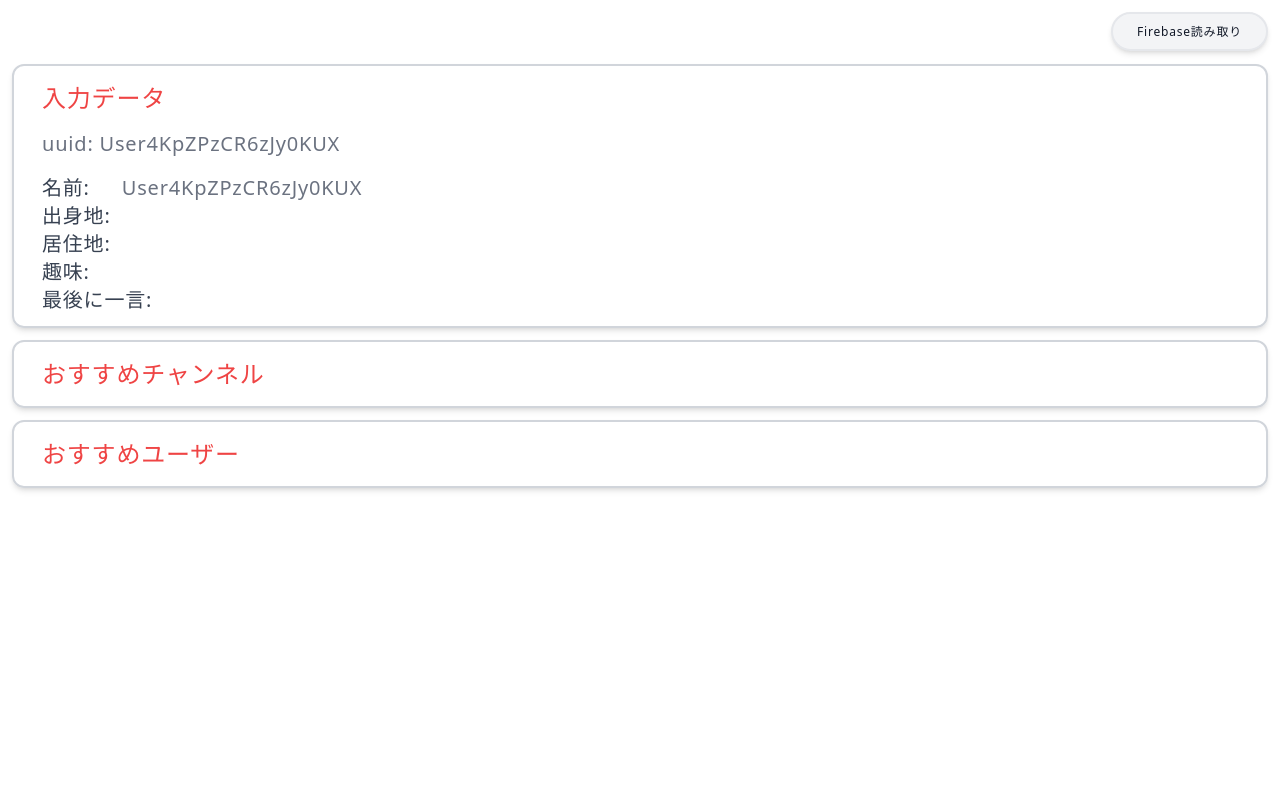
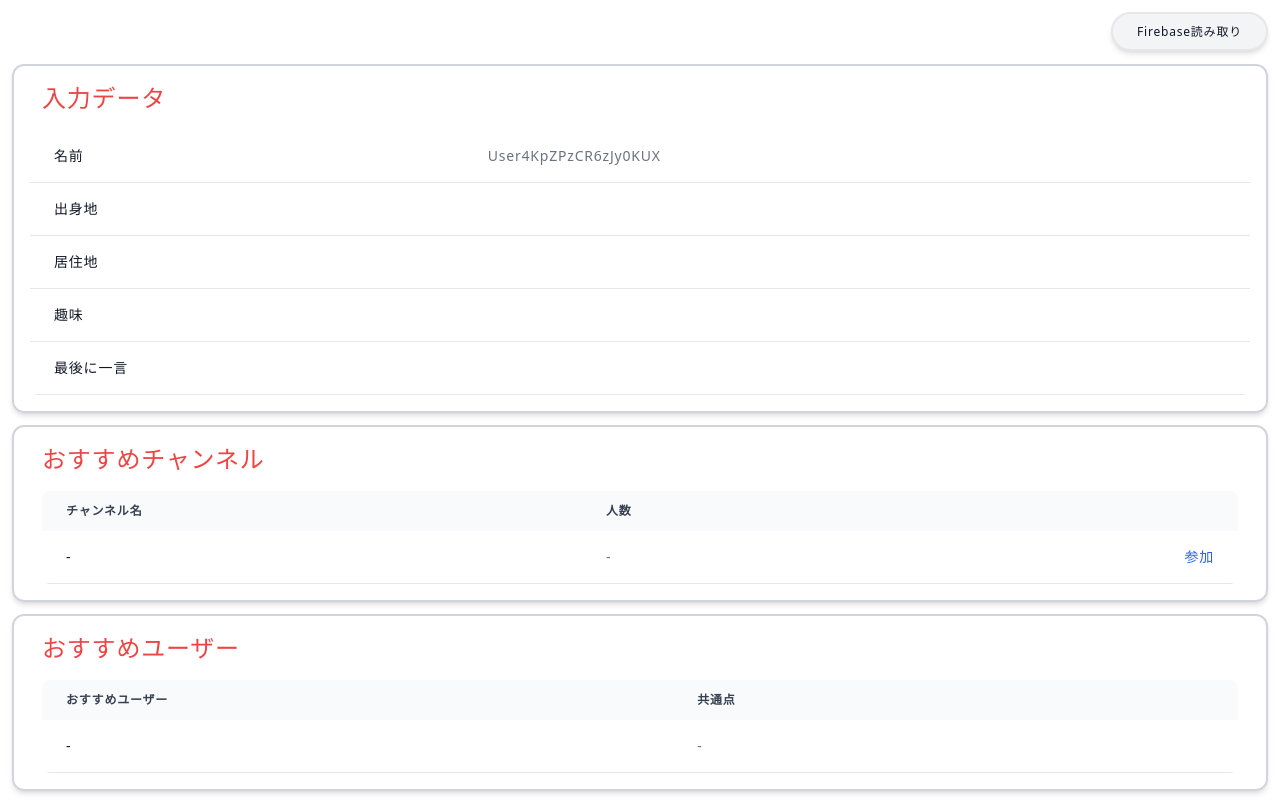
Before and after one commit to HackU-Team01/tsunagg, a Next.js app in the folder frontend/: page /recommend/Recommend in a window 1280 px wide. Built offline with nearby package versions, Linux system fonts and the light colour scheme; no server answers.

Commit message:
おすすめ表示UI変更

```diff
--- a/frontend/src/components/common/Header.tsx
+++ b/frontend/src/components/common/Header.tsx
@@ -13,7 +13,7 @@ const Header = (): JSX.Element => {
             <Link href="/">
               <a>
                 <h1 className="text-red-500">a</h1>
-                <h1 className="text-3xl font-bold text-gray-100 transition duration-150 ease-in-out hover:scale-110">
+                <h1 className="text-3xl font-bold text-gray-100 transition duration-150 ease-in-out">
                   tsunagg
                 </h1>
               </a>
@@ -96,7 +96,7 @@ const Header = (): JSX.Element => {
         <Link href="/">
           <a>
             <Image
-              className="absolute top-0 transition duration-150 ease-in-out hover:scale-110 "
+              className="absolute top-0 transition duration-150 ease-in-out"
               src="/icon.png"
               width={152}
               height={152}
--- a/frontend/src/pages/index.tsx
+++ b/frontend/src/pages/index.tsx
@@ -10,7 +10,7 @@ const Home: NextPage = () => {
   return (
     <Layout path="/" title="タイトル" noTitleTemplate={true} isTopPage={true}>
       <div className="w-screen h-screen bg-white font-family-karla">
-        <div className="grid grid-cols-6 gap-2 m-5">
+        <div className="grid grid-cols-6 gap-1 m-3">
           <div className="col-span-2 col-start-1 m-4 h-screen">
             <div className="m-1">
               <Recommend />
--- a/frontend/src/pages/recommend/Recommend.tsx
+++ b/frontend/src/pages/recommend/Recommend.tsx
@@ -7,11 +7,15 @@ let res_recommend = '';
 
 let Recommend_channel: Array = null;
 let Recommend_channel_len: Array = null;
+let Recommend_user: Array = null;
+let Recommend_user_atribute: Array = null;
 
 export default function Recommend() {
   const handleOnClick_check_firebase = async () => {
     Recommend_channel = [];
     Recommend_channel_len = [];
+    Recommend_user = [];
+    Recommend_user_atribute = [];
 
     (async () => {
       try {
@@ -45,12 +49,7 @@ export default function Recommend() {
         res_recommend = '';
 
         const querySnapshot = await db.collection('Attribute_user_sample').get();
-        //console.log('data size: ' + querySnapshot.size);
-        //console.log(querySnapshot.empty)
-        //console.log(querySnapshot.docs.map(postDoc => postDoc.id))
         querySnapshot.forEach((postDoc) => {
-          //console.log(postDoc.id, ' => ', JSON.stringify(postDoc.data()))
-          //console.log(postDoc.id)
           try {
             let usersArray: Array = postDoc.get('Applicable_users_id');
             let f = 0;
@@ -76,15 +75,45 @@ export default function Recommend() {
             //console.log("null")
           }
         });
-        document.getElementById('recommend_channel_id').textContent = res_recommend;
-        /*
-        for(var i = 0; i < querySnapshot.size; i++){
-          console.log(i)
-          console.log(querySnapshot)
-        }
-        */
+        //document.getElementById('recommend_channel_id').textContent = res_recommend;
 
         //for(var i = 0; i < Recommend_channel.length; i++) console.log("チャンネル: "+Recommend_channel[i]+"--->人数"+Recommend_channel_len[i]);
+
+        var target = document.getElementById('recommend_channel_table');
+        while (target.firstChild) {
+          console.log(2);
+          target.removeChild(target.firstChild);
+        }
+        for (var i = 0; i < Recommend_channel.length; i++) {
+          var newElement = document.createElement('tbody');
+          var newContent = document.createElement('tr');
+          newContent.className = 'bg-white border-b';
+
+          var newChild = document.createElement('th');
+          newChild.scope = 'row';
+          newChild.className = 'px-6 py-4 font-medium text-gray-900 whitespace-nowrap';
+          newChild.appendChild(document.createTextNode(Recommend_channel[i]));
+          newContent.appendChild(newChild);
+
+          newChild = document.createElement('td');
+          newChild.className = 'px-6 py-4  font-medium text-gray-400 whitespace-nowrap';
+          newChild.appendChild(document.createTextNode(Recommend_channel_len[i] + '人'));
+          newContent.appendChild(newChild);
+
+          newChild = document.createElement('td');
+          newChild.className = 'px-6 py-4  font-medium text-gray-900 whitespace-nowrap';
+          var nweChildChild = document.createElement('a');
+          nweChildChild.className =
+            'text-red-300 transition duration-150 hover:scale-110 hover:text-red-600';
+          nweChildChild.href = '#';
+          nweChildChild.appendChild(document.createTextNode('参加する'));
+          newChild.appendChild(nweChildChild);
+          newContent.appendChild(newChild);
+          newElement.appendChild(newContent);
+
+          var parentDiv = document.getElementById('recommend_channel_table');
+          parentDiv.appendChild(newElement);
+        }
       } catch (err) {
         console.log(`Error: ${JSON.stringify(err)}`);
       }
@@ -104,20 +133,57 @@ export default function Recommend() {
             console.log(12);
             console.log(tokensMap);
             Object.keys(tokensMap).forEach((e) => {
-              console.log(e, tokensMap[e]);
-
+              //console.log(e, tokensMap[e]);
+              Recommend_user.push(e);
+              var xx = '';
               res_recommend_user += e + '(';
               tokensMap[e].forEach((x) => {
                 res_recommend_user += x + ',';
+                xx += x + ' ';
               });
               res_recommend_user += ')';
-              console.log(res_recommend_user);
+              //console.log(res_recommend_user);
+              Recommend_user_atribute.push(xx);
             });
           });
         })
           .then(function () {
-            console.log(res_recommend_user);
-            document.getElementById('recommend_user_id').textContent = res_recommend_user;
+            //console.log(res_recommend_user);
+            //document.getElementById('recommend_user_id').textContent = res_recommend_user;
+            var target = document.getElementById('recommend_user_table');
+            while (target.firstChild) {
+              console.log(2);
+              target.removeChild(target.firstChild);
+            }
+            for (var i = 0; i < Recommend_user.length; i++) {
+              var newElement = document.createElement('tbody');
+              var newContent = document.createElement('tr');
+              newContent.className = 'bg-white border-b';
+
+              var newChild = document.createElement('th');
+              newChild.scope = 'row';
+              newChild.className = 'px-6 py-4 font-medium text-gray-900 whitespace-nowrap';
+              newChild.appendChild(document.createTextNode(Recommend_user[i]));
+              newContent.appendChild(newChild);
+
+              newChild = document.createElement('td');
+              newChild.className = 'px-6 py-4 text-gray-400';
+              newChild.appendChild(document.createTextNode(Recommend_user_atribute[i]));
+              newContent.appendChild(newChild);
+
+              newChild = document.createElement('td');
+              newChild.className = 'px-6 py-4  font-medium text-gray-400 whitespace-nowrap';
+              var nweChildChild = document.createElement('a');
+              nweChildChild.className = 'font-medium text-blue-600 hover:underline';
+              nweChildChild.href = '#';
+              nweChildChild.appendChild(document.createTextNode(' '));
+              newChild.appendChild(nweChildChild);
+              newContent.appendChild(newChild);
+              newElement.appendChild(newContent);
+
+              var parentDiv = document.getElementById('recommend_user_table');
+              parentDiv.appendChild(newElement);
+            }
           })
           .catch((error) => {
             console.log('Transaction failed: ', error);
@@ -145,27 +211,50 @@ export default function Recommend() {
       <div className="m-3 rounded-xl border-2 border-gray-300 shadow-md">
         <div className="m-3">
           <p className="m-4 text-2xl text-red-500">入力データ</p>
-          <p className="m-4 text-xl text-gray-500">uuid: {uuId}</p>
-          <p>
-            <span className="m-4 text-xl text-gray-700">名前:</span>
-            <span className="m-4 text-xl text-gray-500">{uuId}</span>
-          </p>
-          <p>
-            <span className="m-4 text-xl text-gray-700">出身地:</span>
-            <span className="m-4 text-xl text-gray-500" id="user_data_place_born"></span>
-          </p>
-          <p>
-            <span className="m-4 text-xl text-gray-700">居住地:</span>
-            <span className="m-4 text-xl text-gray-500" id="user_data_place_live"></span>
-          </p>
-          <p>
-            <span className="m-4 text-xl text-gray-700">趣味:</span>
-            <span className="m-4 text-xl text-gray-500" id="user_data_hobby"></span>
-          </p>
-          <p>
-            <span className="m-4 text-xl text-gray-700">最後に一言:</span>
-            <span className="m-4 text-xl text-gray-500" id="user_data_sectence"></span>
-          </p>
+        </div>
+        <div className="relative overflow-x-auto sm:rounded-lg m-4">
+          <table className="w-full text-sm text-left text-gray-500">
+            <tbody>
+              <tr className="bg-white border-b">
+                <th scope="row" className="px-6 py-4 font-medium text-gray-900 whitespace-nowrap">
+                  名前
+                </th>
+                <td className="px-6 py-4">{uuId}</td>
+              </tr>
+              <tr className="bg-white border-b">
+                <th scope="row" className="px-6 py-4 font-medium text-gray-900 whitespace-nowrap">
+                  出身地
+                </th>
+                <td className="px-6 py-4">
+                  <span className=" " id="user_data_place_born"></span>
+                </td>
+              </tr>
+              <tr className="bg-white border-b">
+                <th scope="row" className="px-6 py-4 font-medium text-gray-900 whitespace-nowrap">
+                  居住地
+                </th>
+                <td className="px-6 py-4">
+                  <span className="" id="user_data_place_live"></span>
+                </td>
+              </tr>
+              <tr className="bg-white border-b">
+                <th scope="row" className="px-6 py-4 font-medium text-gray-900 whitespace-nowrap">
+                  趣味
+                </th>
+                <td className="px-6 py-4">
+                  <span className="" id="user_data_hobby"></span>
+                </td>
+              </tr>
+              <tr className="bg-white border-b">
+                <th scope="row" className="px-6 py-4 font-medium text-gray-900 whitespace-nowrap">
+                  最後に一言
+                </th>
+                <td className="px-6 py-4">
+                  <span className="" id="user_data_sectence"></span>
+                </td>
+              </tr>
+            </tbody>
+          </table>
         </div>
       </div>
 
@@ -173,6 +262,40 @@ export default function Recommend() {
         <div className="m-3">
           <p className="m-4 text-2xl text-red-500">おすすめチャンネル</p>
           <p className="m-4 text-xl text-gray-500" id="recommend_channel_id"></p>
+
+          <div className="relative overflow-x-auto sm:rounded-lg m-4">
+            <table className="w-full text-sm text-left text-gray-500" id="recommend_channel_table">
+              <thead className="text-xs text-gray-700 uppercase bg-gray-50">
+                <tr>
+                  <th scope="col" className="px-6 py-3">
+                    チャンネル名
+                  </th>
+                  <th scope="col" className="px-6 py-3">
+                    人数
+                  </th>
+                  <th scope="col" className="px-6 py-3">
+                    <span className="sr-only">参加</span>
+                  </th>
+                </tr>
+              </thead>
+              <tbody>
+                <tr className="bg-white border-b">
+                  <th scope="row" className="px-6 py-4 font-medium text-gray-900 whitespace-nowrap">
+                    -
+                  </th>
+                  <td className="px-6 py-4">-</td>
+                  <td className="px-6 py-4 text-right">
+                    <a
+                      href="#"
+                      className="font-medium text-blue-600 dark:text-blue-500 hover:underline"
+                    >
+                      参加
+                    </a>
+                  </td>
+                </tr>
+              </tbody>
+            </table>
+          </div>
         </div>
       </div>
 
@@ -180,6 +303,40 @@ export default function Recommend() {
         <div className="m-3">
           <p className="m-4 text-2xl text-red-500">おすすめユーザー</p>
           <p className="m-4 text-xl text-gray-500" id="recommend_user_id"></p>
+
+          <div className="relative overflow-x-auto sm:rounded-lg m-4">
+            <table className="w-full text-sm text-left text-gray-500" id="recommend_user_table">
+              <thead className="text-xs text-gray-700 uppercase bg-gray-50">
+                <tr>
+                  <th scope="col" className="px-6 py-3">
+                    おすすめユーザー
+                  </th>
+                  <th scope="col" className="px-6 py-3">
+                    共通点
+                  </th>
+                  <th scope="col" className="px-6 py-3">
+                    <span className="sr-only">参加</span>
+                  </th>
+                </tr>
+              </thead>
+              <tbody>
+                <tr className="bg-white border-b">
+                  <th scope="row" className="px-6 py-4 font-medium text-gray-900 whitespace-nowrap">
+                    -
+                  </th>
+                  <td className="px-6 py-4">-</td>
+                  <td className="px-6 py-4 text-right">
+                    <a
+                      href="#"
+                      className="font-medium text-blue-600 dark:text-blue-500 hover:underline"
+                    >
+                      {' '}
+                    </a>
+                  </td>
+                </tr>
+              </tbody>
+            </table>
+          </div>
         </div>
       </div>
     </div>
```
